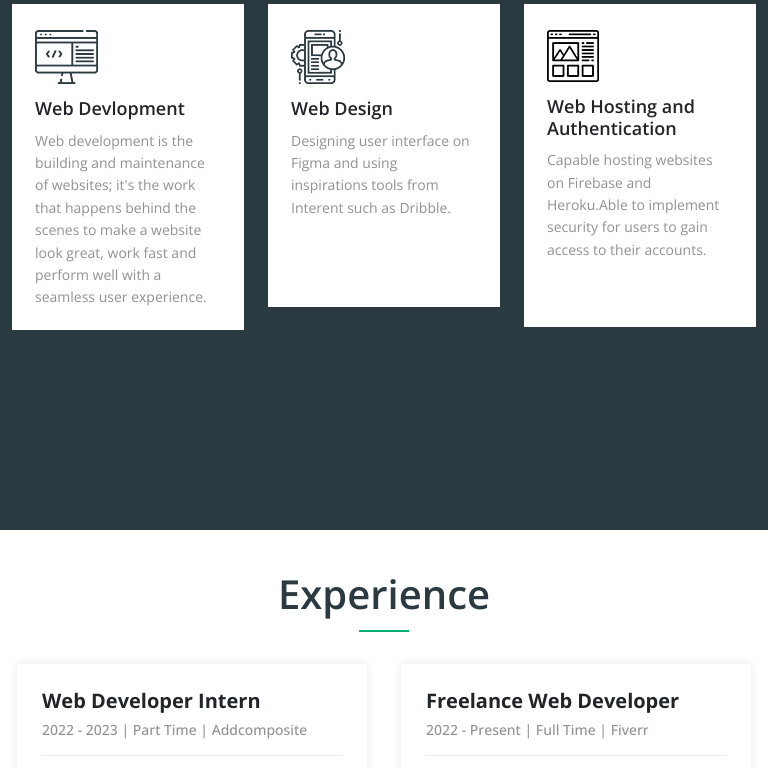
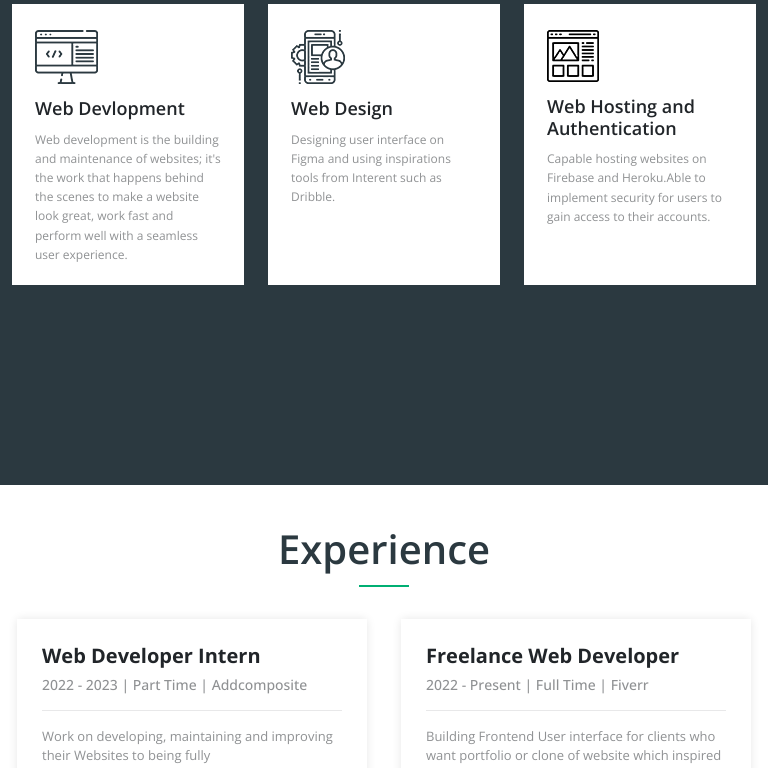
Before and after one commit to ZakariyeAden/Portfolio, a React (Create React App) app: page / in a window 768 px wide. Shown: the part 1440-2208 px from the top of the page. Built offline with nearby package versions, Linux system fonts and the light colour scheme; a web font is replaced by a local one.

Commit message:
fixing tablet screen

```diff
--- a/src/index.css
+++ b/src/index.css
@@ -367,7 +367,8 @@ body {
   padding-right: 7px;
   padding-left: 7px;
 }
-.service-card:hover {
+
+.service-card :hover {
   background-color: #00b074;
   color: #fff;
 }
@@ -965,6 +966,9 @@ img.img-fluid.mx-auto.portfolooimgeffect.aos-init {
   .img-bnr-text div {
     margin-top: 5rem;
   }
+  .service-text {
+    font-size: 12px;
+}
 }
 @media (min-width: 992px) and (max-width: 1199px) {
   .navbar {
@@ -1060,9 +1064,9 @@ img.img-fluid.mx-auto.portfolooimgeffect.aos-init {
     line-height: 35px;
   }
   .img-bnr-text {
-    top: 50px;
+    top: 90px;
     margin-left: 30px;
-  }
+}
   .img-bnr-text h5 {
     font-size: 13px;
   }
```
